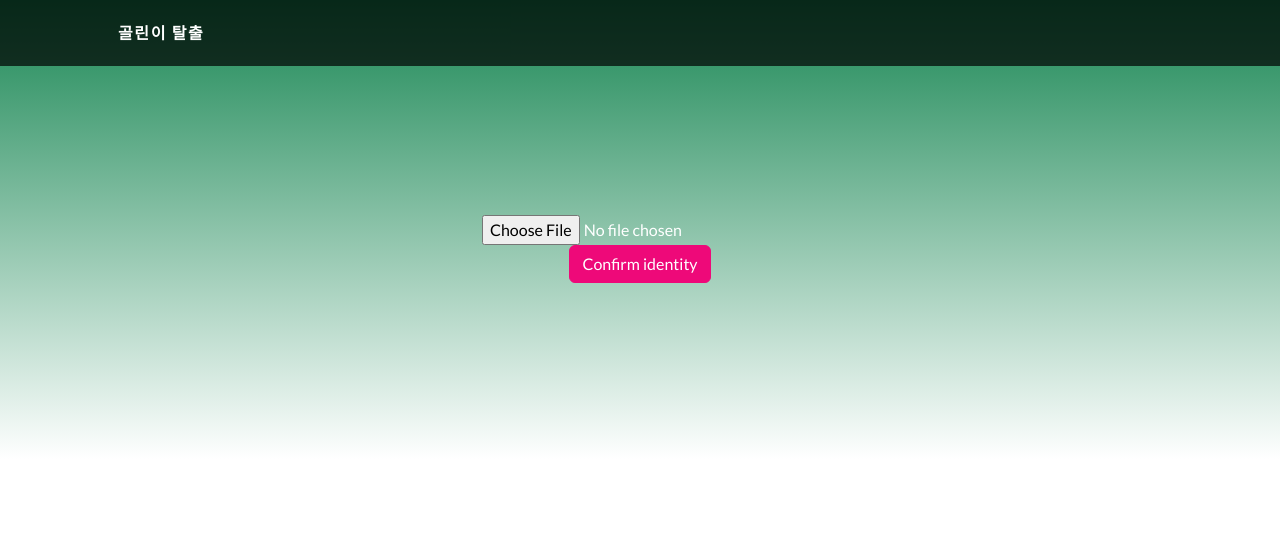
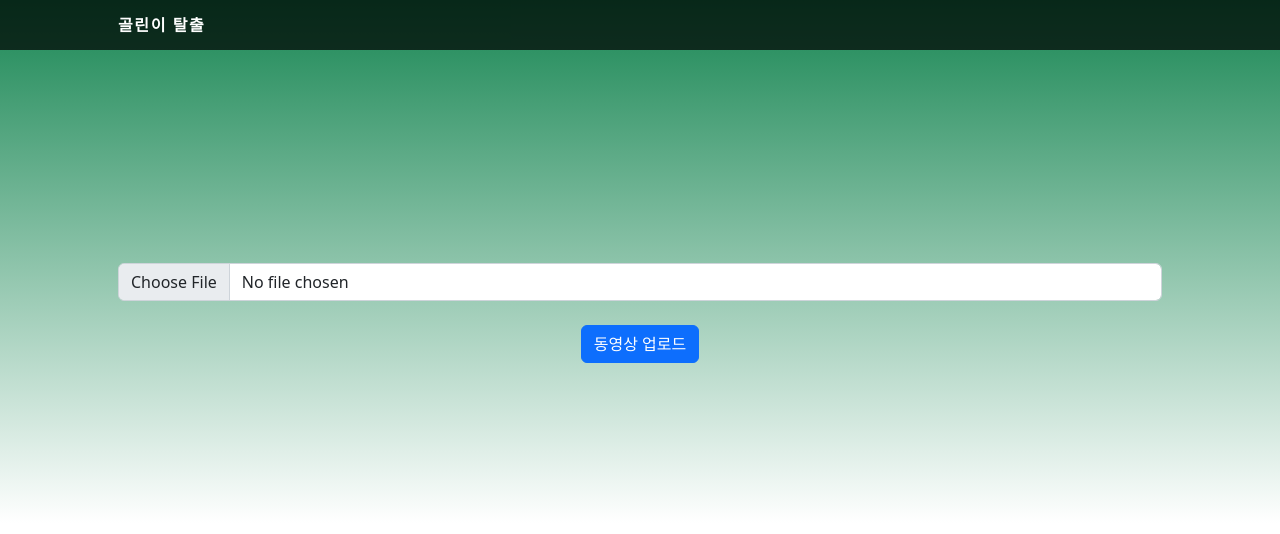
Before and after one commit to masehyun/capstone2, a Flask app: page /second in a window 1280 px wide. Shown: the top 534 px of the page. Run offline with Flask 3, Linux system fonts and the light colour scheme; some libraries are stand-ins or nearby versions.

Commit message:
css 느낌

```diff
--- a/startbootstrap-one-page-wonder-gh-pages/index3.html
+++ /dev/null
@@ -1,5 +0,0 @@
-<form method="GET" action="/upload" enctype="multipart/form-data">
-  <h1 class="masthead-heading mb-0">동영상을 넣으면 피드백을 해줘요 (대충 써놓은거)</h1>
-  <input type="file" id="video" name="video" accept="image/png, image/jpeg" style="display: none;" />
-  <a class="btn btn-primary btn-xl rounded-pill mt-5" href="#" id="uploadButton">파일 선택</a>
-</form>
--- a/templates/index2.html
+++ b/templates/index2.html
@@ -19,24 +19,29 @@
     <!-- Navigation-->
     <nav class="navbar navbar-expand-lg navbar-dark navbar-custom fixed-top">
         <div class="container px-5">
-            <a class="navbar-brand" href="#page-top">골린이 탈출</a>
+            <a class="navbar-brand navbar- " href="#page-top">골린이 탈출</a>
         </div>
     </nav>
     <!-- Header-->
-    <header class="masthead text-center text-white">
+    <header class="masthead text-center text-black">
         <div class="masthead-content">
             <div class="container px-5">
                 <!-- 파일 업로드 폼 -->
                 <form action = "http://localhost:5000/upload" method = "POST"
-                enctype = "multipart/form-data">
-                <input  type = "file" name = "file" />
-                <div class="col-auto">
-                    <button type="submit" class="btn btn-primary mb-3">Confirm identity</button>
-                  </div>
+                enctype = "multipart/form-data"><br><br>
+                <div class="mx-auto">
+                 <input class="form-control" type = "file" name = "file" />
+                 <br>
+                 <button type="submit" class="btn btn-primary">동영상 업로드</button>
+
+
+                </div>
             </form>
             </div>
         </div>
     </header>
 
+    <link rel="stylesheet" href="https://cdn.jsdelivr.net/npm/bootstrap@5.2.3/dist/css/bootstrap.min.css"/>
+
 </body>
 </html>
```
